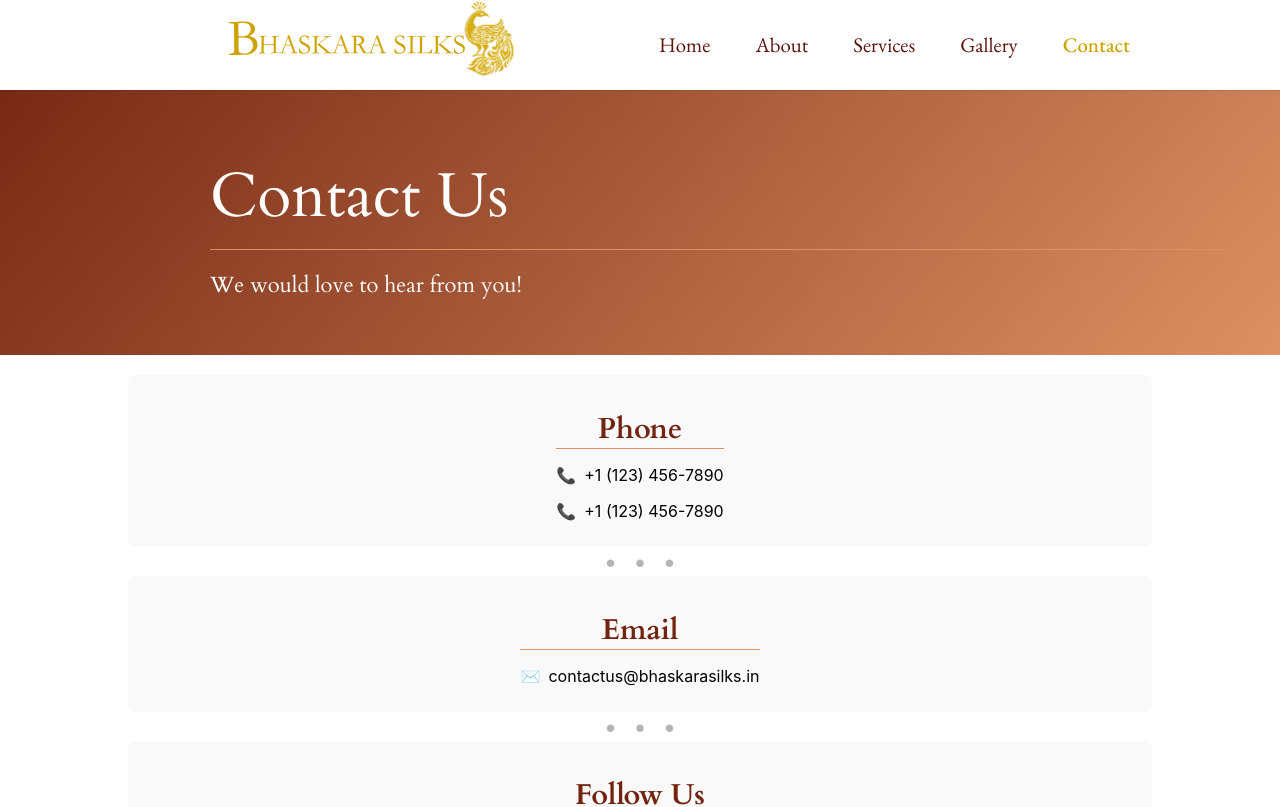
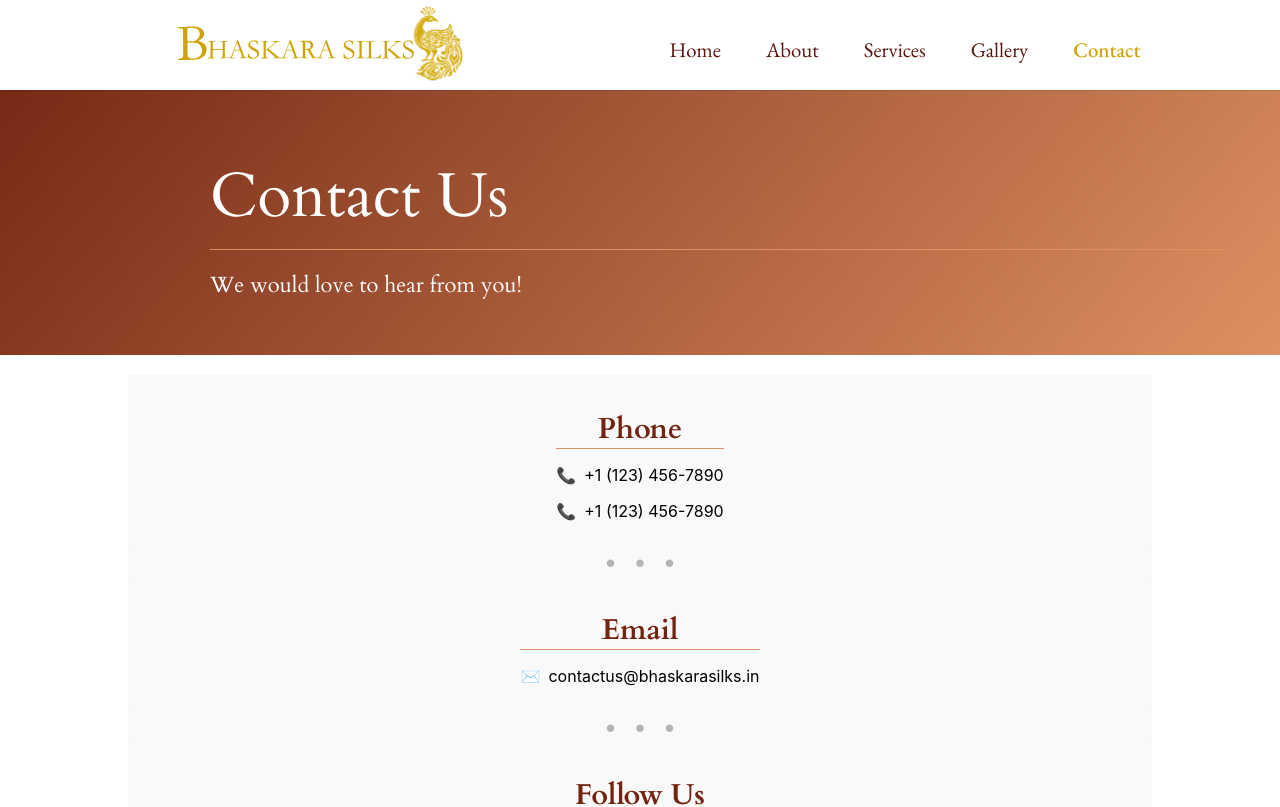
Before and after one commit to sreenivasalokesh/bhaskarasilks, a React (Create React App) app: page /contact in a window 1280 px wide. Shown: the top 807 px of the page. Built offline with nearby package versions, Linux system fonts and the light colour scheme.

Commit message:
tab responsiveness added

```diff
--- a/src/component/contact/Contact.css
+++ b/src/component/contact/Contact.css
@@ -35,6 +35,7 @@
 .body {
     width: 80%;
     margin: 20px auto 0px auto;
+    background-color: #f9f9f9;
 }
 
 .phone-container, .social-media-container, .contact-container, .email-container {
@@ -168,7 +169,7 @@ button {
 a {
     color: inherit;
     text-decoration: none;
-    padding-bottom: 8px;
+    /* padding-bottom: 8px; */
 }
 
 .a-underline:hover {
--- a/src/component/navbar/ResponsiveNavbar.css
+++ b/src/component/navbar/ResponsiveNavbar.css
@@ -1,3 +1,12 @@
+.navlink,
+.navlink:focus,
+.navlink:active,
+.navlink img:focus,
+.navlink img:active {
+  outline: none;
+  border: none;
+  box-shadow: none;
+}
 /* === Base Navbar Styling === */
 .navbar {
   position: fixed;
@@ -5,7 +14,7 @@
   width: 100%;
   z-index: 1000;
   height: 130px;
-  padding: 20px;
+  padding: 20px 0px;
   display: flex;
   align-items: center;
   background-color: transparent;
@@ -16,15 +25,17 @@
   display: flex;
   align-items: center;
   justify-content: space-between;
-  width: 75%;
+  /* width: 75%; */
   margin: auto;
   height: 100%;
+  gap: 150px;
 }
 
 .logo-image {
   width: 380px;
   height: auto;
   transition: transform 0.5s ease;
+  display: block;
 }
 
 .nav-links {
@@ -36,6 +47,9 @@
 }
 
 .navlink {
+  display: inline-block;
+  width: fit-content;
+  line-height: 0;
   text-decoration: none;
   color: white;
   transition: all 0.8s ease;
@@ -49,19 +63,19 @@
 .nav-links .navlink {
   display: inline-block;
   position: relative;
-  border-bottom: 2px solid transparent; /* keeps layout stable */
+  padding: 10px;
   background-image: linear-gradient(#CEA200, #CEA200);
   background-repeat: no-repeat;
-  background-position: left bottom;
-  background-size: 0% 0px;
+  background-position: 10px 100%; /* align with left padding */
+  background-size: 0% 2px;
   transition: background-size 0.3s ease-in-out;
-  padding: 10px;
+  padding-bottom: 20px;
 }
 
 .nav-links .navlink:hover {
-  padding: 10px;
-  background-size: 100% 1.4px;
+  background-size: calc(100% - 20px) 2px; /* account for left+right padding */
 }
+
 
 .navlink.active:hover {
   background-size: 100% 0px;
@@ -83,6 +97,8 @@
 
 .navbar.shrunk .navlink {
   color: #5B140C;
+  padding-top: 30px;
+  padding-bottom: 20px;
 }
 
 .navbar.shrunk .navlink.active {
@@ -192,7 +208,7 @@
 
 
 /* === Media Queries === */
-@media (max-width: 768px){
+@media (max-width: 820px){
   .navbar {
     padding: 0px;
     /* margin-top: 25px; */
```
Also changed, not shown: src/component/home/Home.css (+4 -68 lines).
